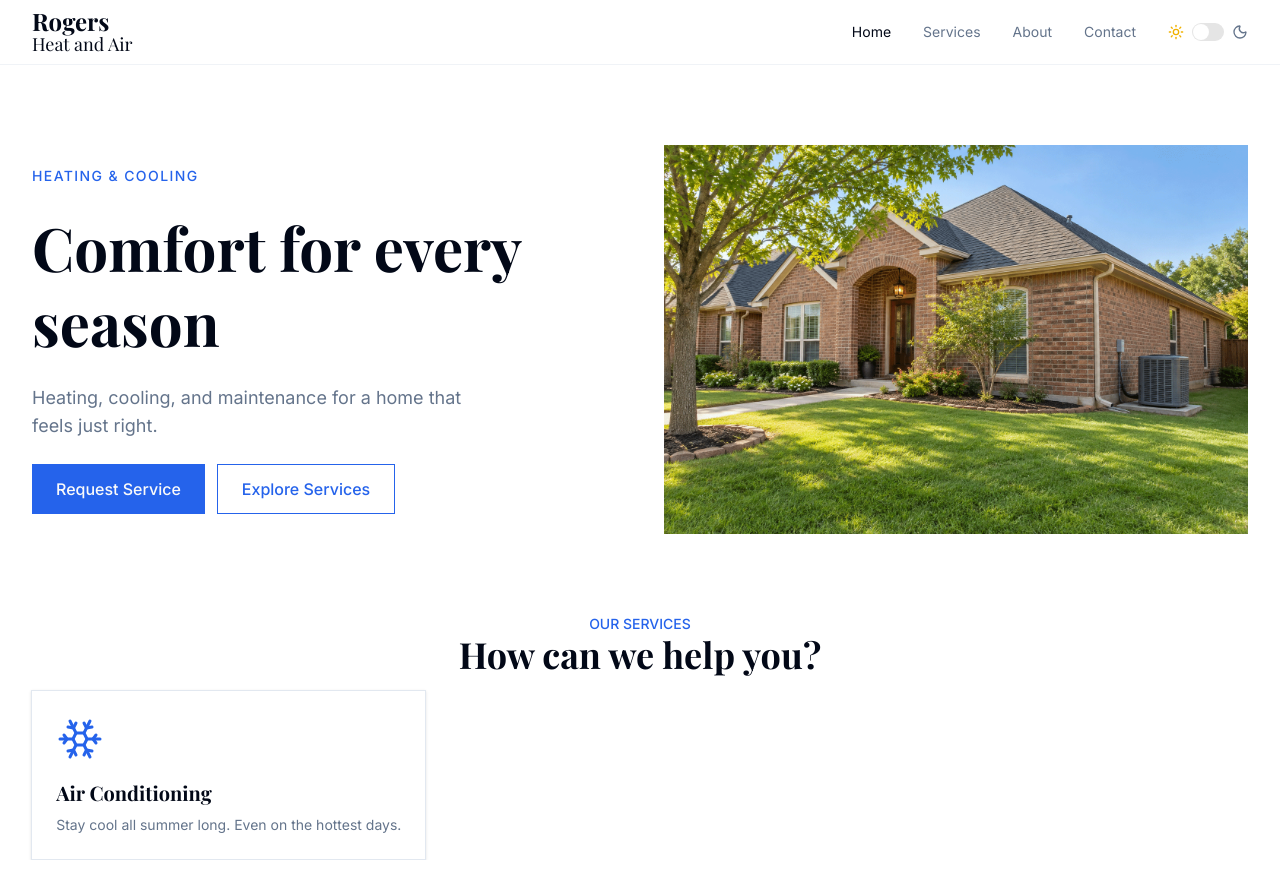
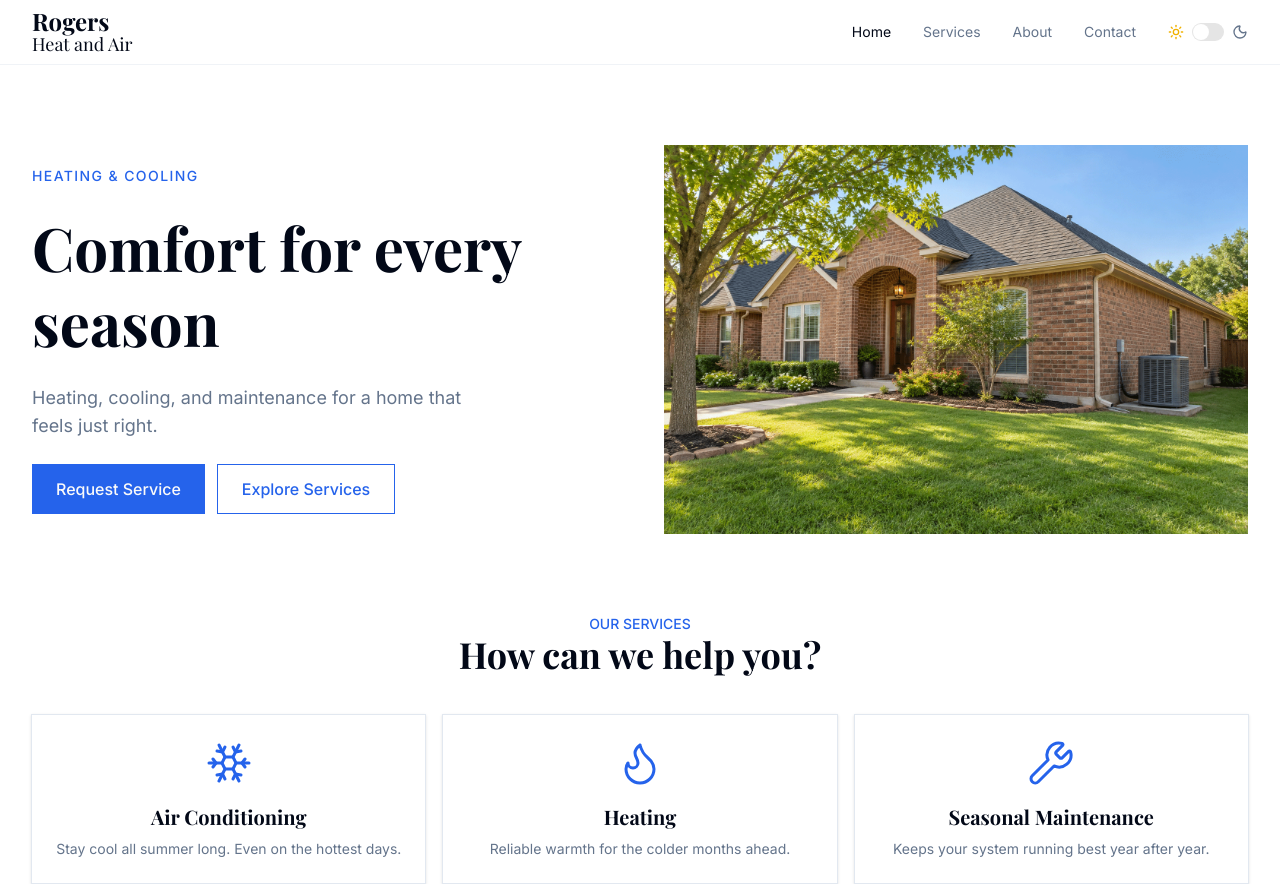
Before and after one commit to KentHefley/rogers-heat-and-air, a Next.js app: page / in a window 1280 px wide. Before the commit the page ends 860 px from the top, so only its background shows below. Built offline with nearby package versions, Linux system fonts and the light colour scheme; a web font is replaced by a local one.

Commit message:
cards added and styled. Offerings section complete.

```diff
--- a/components/offerings.tsx
+++ b/components/offerings.tsx
@@ -3,13 +3,13 @@ import {Snowflake, Flame, Wrench} from "lucide-react";
 export default function Offerings() {
     return (
         <div className="flex flex-col items-center justify-center gap-4 max-w-7xl mx-auto">
-            <div className="flex flex-col items-center">
+            <div className="flex flex-col items-center mb-6">
                 <p className="text-sm font-medium uppercase text-primary">Our Services</p>
                 <h2 className="text-4xl font-bold font-serif">How can we help you?</h2>
             </div>
             {/* Cards */}
             <div className="grid grid-cols-1 gap-4 md:grid-cols-2 lg:grid-cols-3">
-                <div className="flex flex-col align-center rounded-lg border border-border bg-card p-6 shadow-sm">
+                <div className="flex flex-col items-center text-center rounded-lg border border-border bg-card p-6 shadow-sm">
                     <Snowflake
                     className="size-12 text-primary"
                     strokeWidth={1.5}
@@ -18,6 +18,24 @@ export default function Offerings() {
                     <h3 className="mt-4 text-xl font-bold font-serif">Air Conditioning</h3>
                     <p className="mt-2 text-sm text-muted-foreground">Stay cool all summer long. Even on the hottest days.</p>
                 </div>
+                <div className="flex flex-col items-center text-center rounded-lg border border-border bg-card p-6 shadow-sm">
+                    <Flame
+                    className="size-12 text-primary"
+                    strokeWidth={1.5}
+                    aria-hidden="true"
+                     />
+                    <h3 className="mt-4 text-xl font-bold font-serif">Heating</h3>
+                    <p className="mt-2 text-sm text-muted-foreground">Reliable warmth for the colder months ahead.</p>
+                </div>
+                <div className="flex flex-col items-center text-center rounded-lg border border-border bg-card p-6 shadow-sm">
+                    <Wrench
+                    className="size-12 text-primary"
+                    strokeWidth={1.5}
+                    aria-hidden="true"
+                     />
+                    <h3 className="mt-4 text-xl font-bold font-serif">Seasonal Maintenance</h3>
+                    <p className="mt-2 text-sm text-muted-foreground">Keeps your system running best year after year.</p>
+                </div>
             </div>
 
         </div>
```
